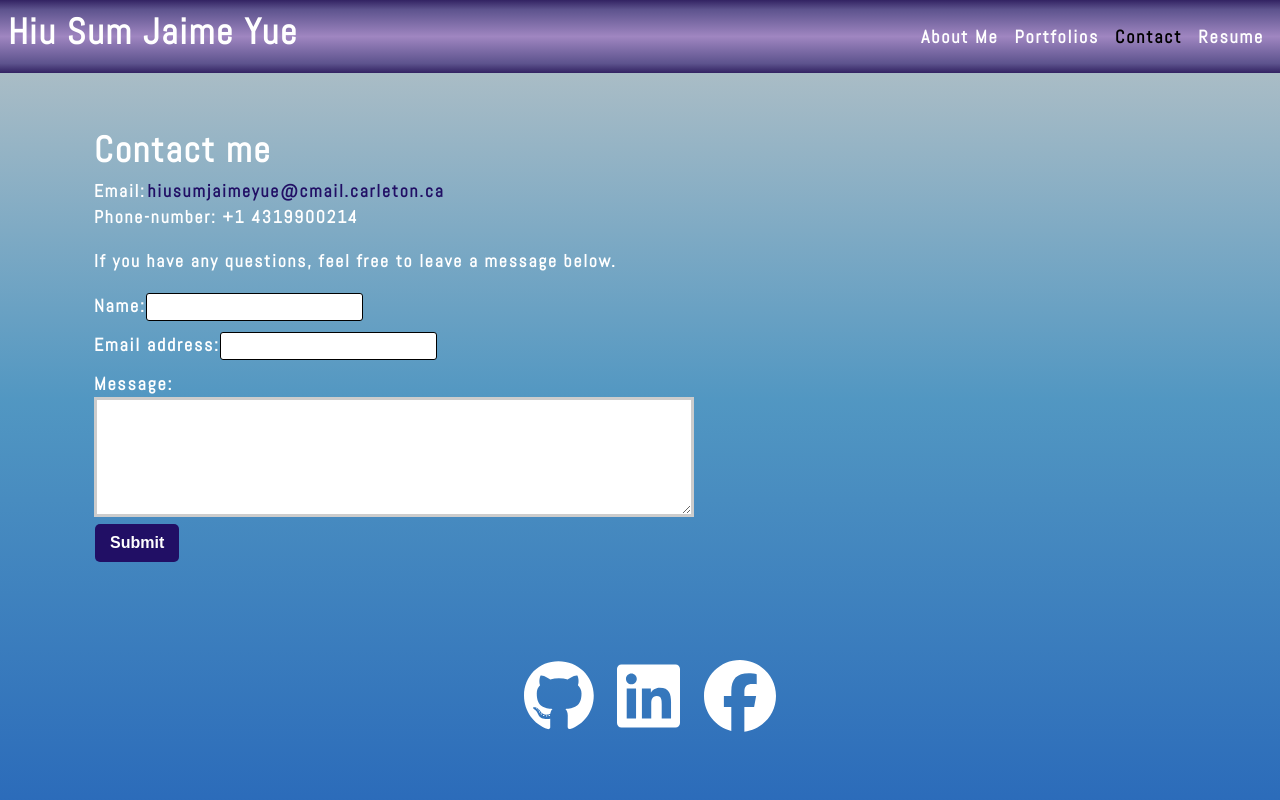
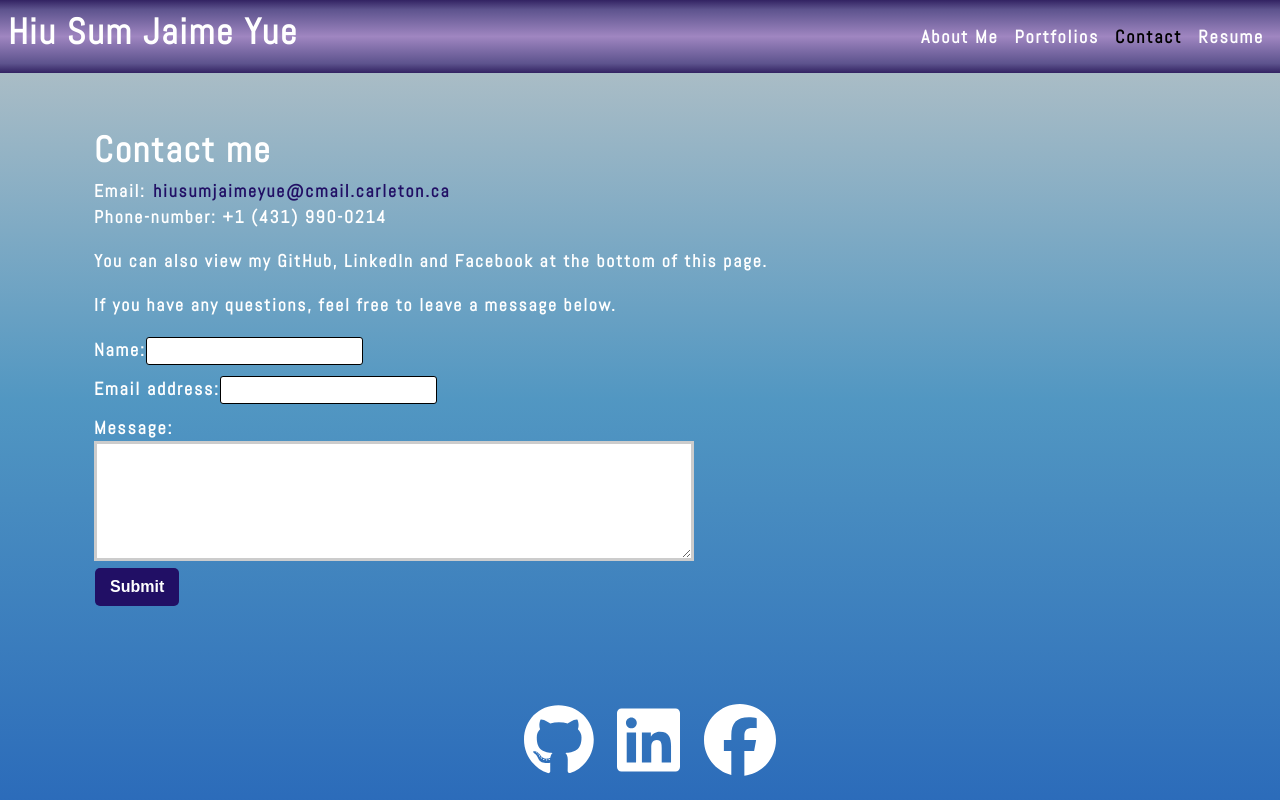
Before and after one commit to RyanOfEastview/react-portfolio, a React (Create React App) app: page / in a window 1280 px wide. Both pictures are taken after a click on the item "Contact". Built offline with nearby package versions, Linux system fonts and the light colour scheme.

Commit message:
Add extra contact information

```diff
--- a/src/components/Contact/index.js
+++ b/src/components/Contact/index.js
@@ -41,9 +41,12 @@ function ContactForm() {
             <div>
                 <p>Email:
                     <a href="mailto:hiusumjaimeyue@cmail.carleton.ca">
-                        <span>hiusumjaimeyue@cmail.carleton.ca</span>
+                        <span> hiusumjaimeyue@cmail.carleton.ca</span>
                     </a><br></br>
-                    Phone-number: +1 4319900214
+                    Phone-number: +1 (431) 990-0214
+                </p>
+                <p>
+                    You can also view my GitHub, LinkedIn and Facebook at the bottom of this page.
                 </p>
             </div>
             <p>
```
